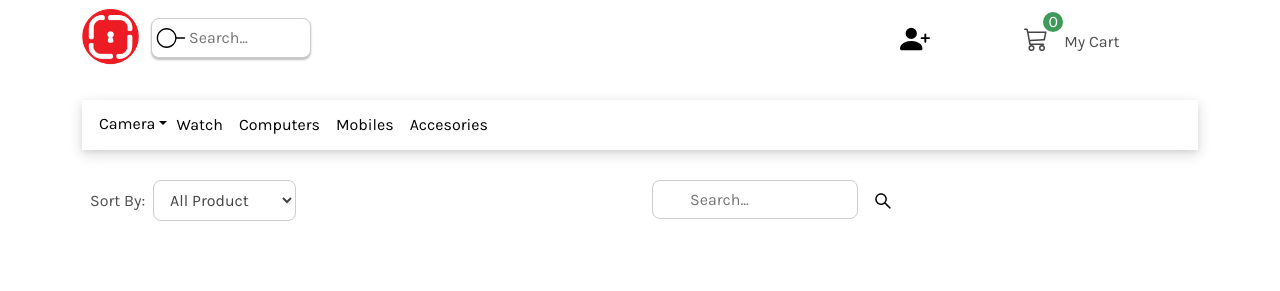
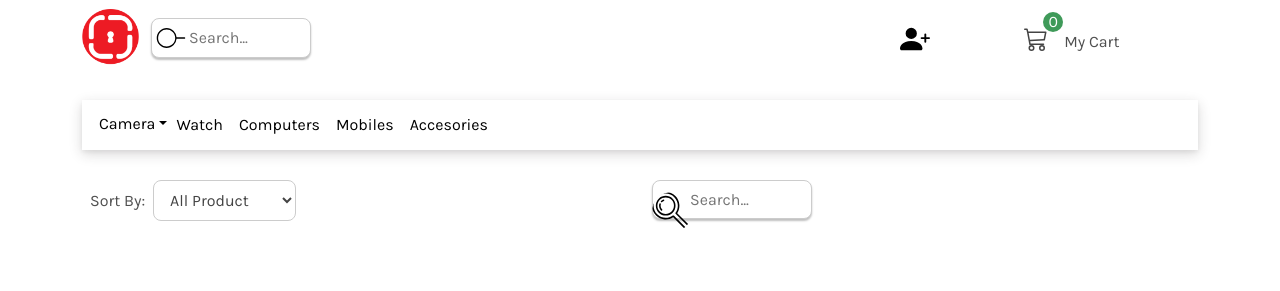
Before and after one commit to Atefeh-Masoumi/e-commercesample-template, a React (Create React App) app: page /product in a window 1280 px wide. Shown: the top 291 px of the page. Built offline with nearby package versions, Linux system fonts and the light colour scheme.

Commit message:
product search

```diff
--- a/src/component/Navigation/Navbar.jsx
+++ b/src/component/Navigation/Navbar.jsx
@@ -21,7 +21,8 @@ import {
     MDBDropdown, MDBDropdownMenu, MDBDropdownToggle, MDBDropdownItem, MDBDropdownLink,
     MDBNavbarNav,
   } from 'mdb-react-ui-kit';
-const Navbar =()=>{
+
+  const Navbar =()=>{
     const {cart} = useCart();
     const userData = useAuth();
     const [showNavNoToggler, setShowNavNoToggler] = useState(false);
@@ -42,6 +43,7 @@ const Navbar =()=>{
       localStorage.removeItem("auth token");
       window.location.reload();
     };
+
     return(
         <header className=''>
           <div className="container">
@@ -52,6 +54,7 @@ const Navbar =()=>{
                         <a href='/'>
                           <img src={logo} alt="logo" width={"57px"} height={"57px"}/>
                         </a>
+                        {/* search bar */}
                         <div className='search'>
                           <div className='d-flex justify-content-start'>
                           <div type="submit" className="sub-search"/>
--- a/src/pages/Product/ProductPage.js
+++ b/src/pages/Product/ProductPage.js
@@ -33,17 +33,13 @@ const ProductPage = () => {
             </select>
           </div>
           {/* search  */}
-          <div className="d-flex">
+          <div className="search ">
             <div>
-              <div className='search'>
-                  <div className='d-flex justify-content-between'>
-                    <input name='searchbar' type="text" placeholder='Search...'  className="" />
-                    <button type="submit" onClick={handleSearch} className="search-icon">
-                      <AiOutlineSearch className="fs-5"/>
-                    </button>
-                  </div>
+            <div className='d-flex justify-content-between'>
+            <input name='searchbar' type="text" placeholder='Search...'  className="search-text left-20" onChange={handleSearch}/>
+                  <div type="submit" className="searchproduct"/>
 
-              </div>
+                </div>
             </div>
           </div>
         </div>
--- a/src/pages/Product/productpage.css
+++ b/src/pages/Product/productpage.css
@@ -9,8 +9,15 @@ transition: 2s all;
     }
 }
 
-.search-icon{
-    outline: none;
+
+.searchproduct{
+    position: absolute;
     border: none;
-    background-color: #fff;
-}
+    background: url(../../asset/searchproductpage.svg) no-repeat center;
+    width: 40px;
+    height: 40px;
+    top: 50%;
+    margin-top: -20px;
+    border-radius: 100%;
+
+  }
```
Also changed, not shown: src/asset/searchproductpage.svg (added).
